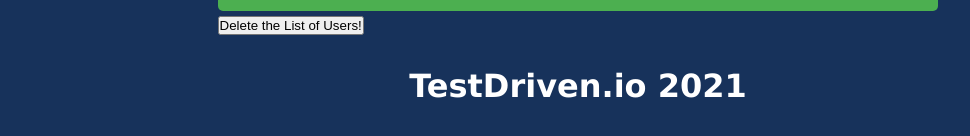
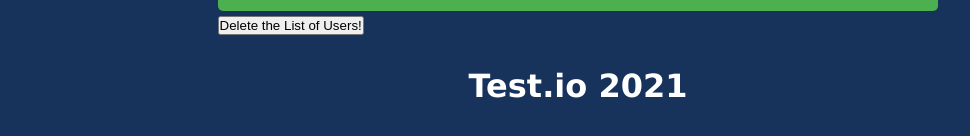
Before and after one commit to game123/crud_vue, a Vue app: page / in a window 1280 px wide. Shown: the part 452-588 px from the top of the page, without its empty margins (62-1032 px from the left). Built offline with nearby package versions, Linux system fonts and the light colour scheme; no server answers.

Commit message:
Updated company name

```diff
--- a/src/App.vue
+++ b/src/App.vue
@@ -23,7 +23,7 @@ export default {
   },
   setup () {
     const title = ref('Vue Project')
-    const footer = ref('TestDriven.io 2021')
+    const footer = ref('Test.io 2021')
 
     onBeforeMount(() => {
       console.log('App.vue: onBeforeMount() called!')
```
Also changed, not shown: 1 other file (tests, documents, lock files or other folders).
